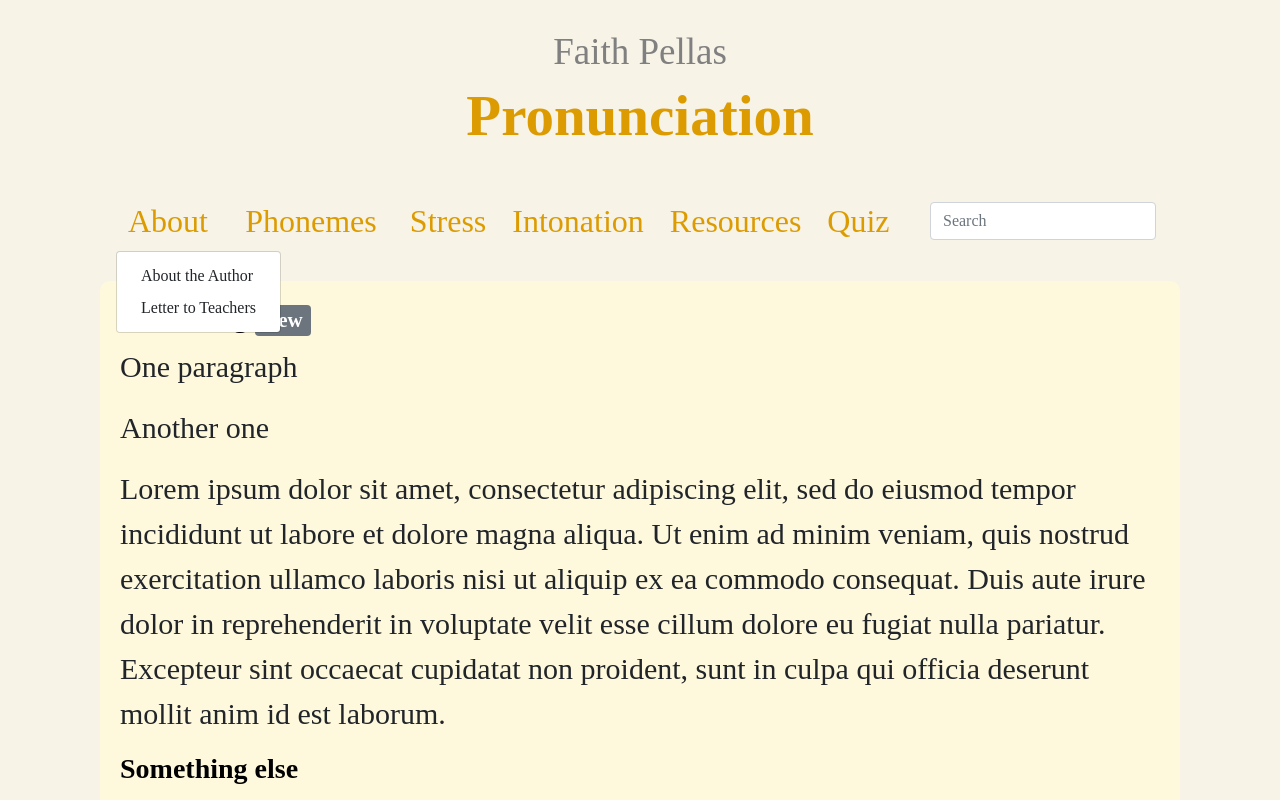
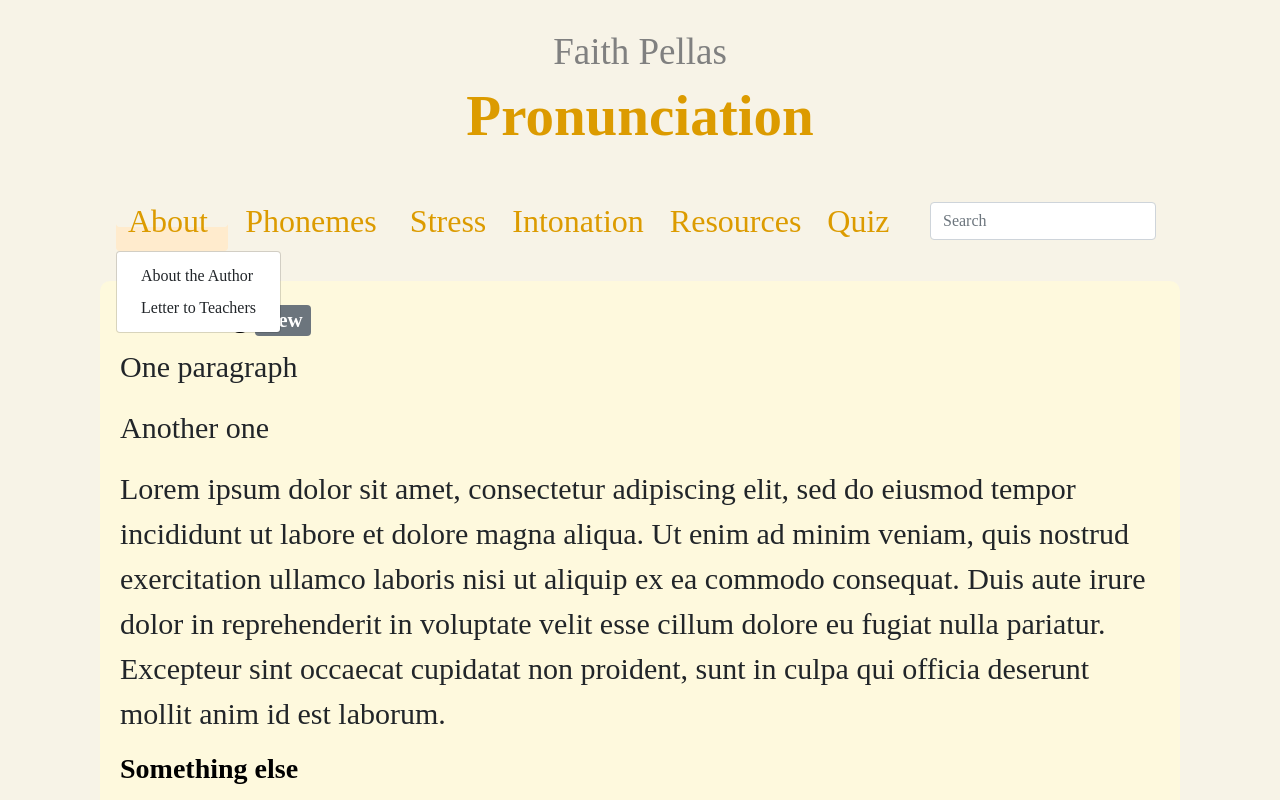
Before and after one commit to sebranly/sebranly.github.io, a React (Create React App) app: page / in a window 1280 px wide. In both pictures the pointer is over the link "About". Shown: the top 800 px of the page. Built offline with nearby package versions, Linux system fonts and the light colour scheme; a web font is replaced by a local one.

Commit message:
feat: add box shadow

```diff
--- a/src/App.css
+++ b/src/App.css
@@ -168,6 +168,10 @@ tr:nth-child(even) {
   border: unset !important;
 }
 
+.dropdown-toggle:hover {
+  box-shadow: 0 -0.75em 0 #ffebcd inset;
+}
+
 #dropdown-phonemes {
   margin-left: 5px;
 }
@@ -200,6 +204,10 @@ tr:nth-child(even) {
   margin-left: 5px;
   margin-right: 5px;
   font-size: 32px;
+}
+
+.nav-link:hover {
+  box-shadow: 0 -0.75em 0 #ffebcd inset;
 }
 
 .navbar {
```
